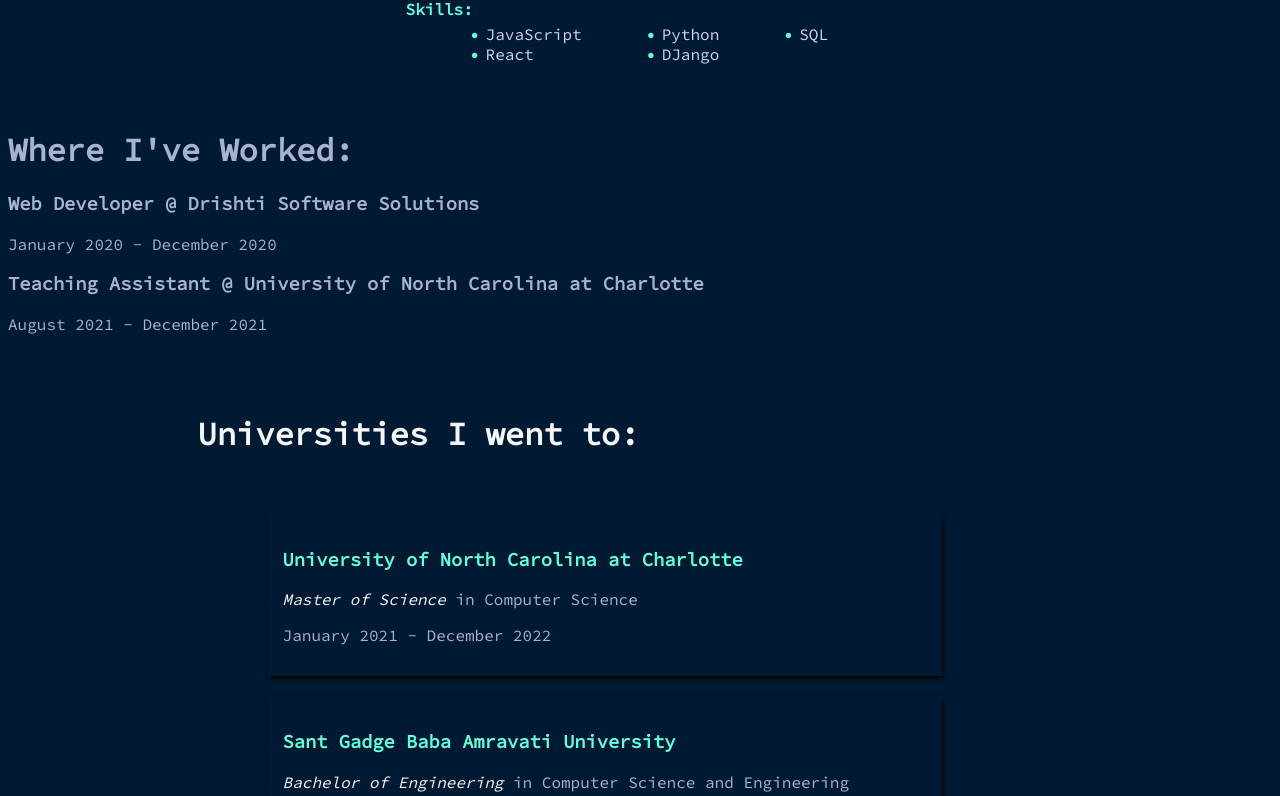
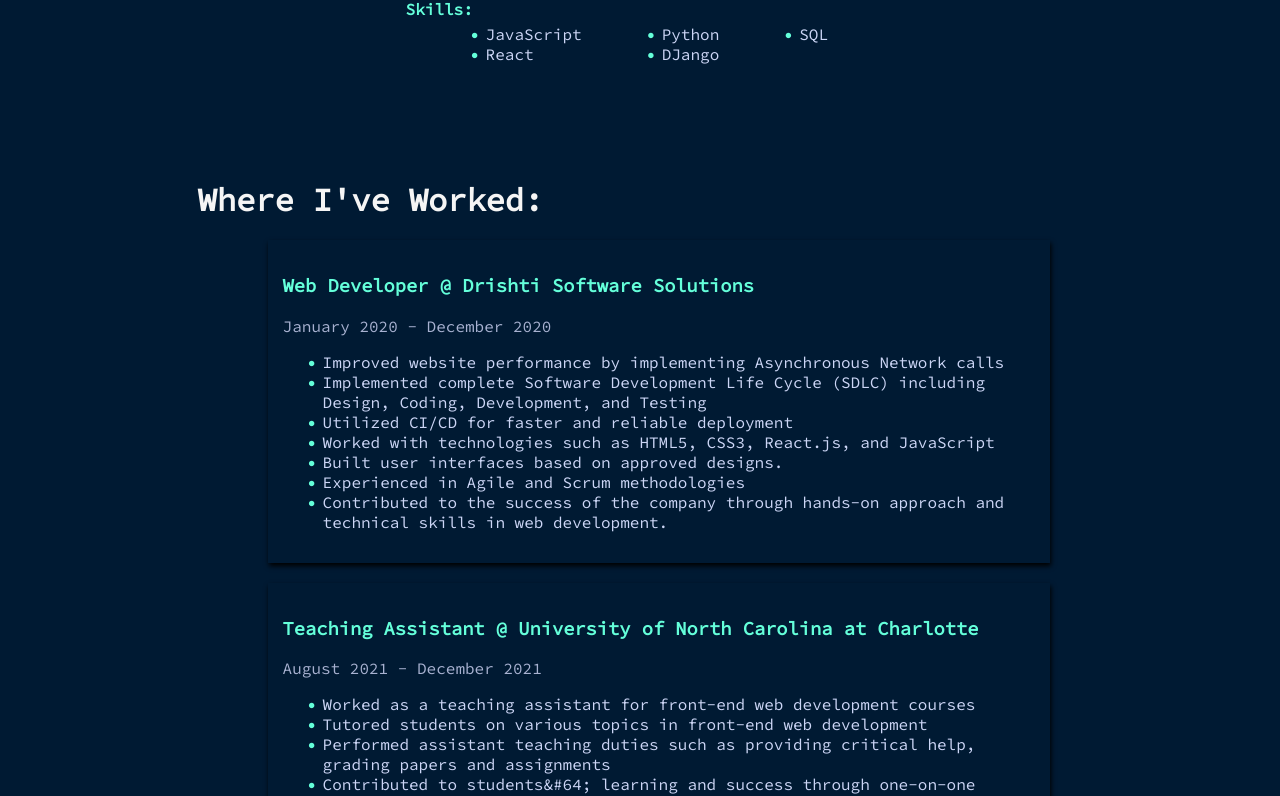
Before and after one commit to devyanibarde/devyanibarde.github.io, a React (Create React App) app in the folder portfolio/: page / in a window 1280 px wide. Shown: the part 556-1352 px from the top of the page. Built offline with nearby package versions, Linux system fonts and the light colour scheme.

Commit message:
experience section added

```diff
--- a/portfolio/src/Experience.js
+++ b/portfolio/src/Experience.js
@@ -1,8 +1,14 @@
 const Experience = () => {
     let exp = [
-        {company: 'Drishti Software Solutions', role: 'Web Developer', sd: 'January 2020', ed: 'December 2020', id: 1},
-        {company: 'University of North Carolina at Charlotte', role: 'Teaching Assistant', sd: 'August 2021', ed: 'December 2021', id: 2}
+        {company: 'Drishti Software Solutions', role: 'Web Developer', sd: 'January 2020', ed: 'December 2020', id: 0},
+        {company: 'University of North Carolina at Charlotte', role: 'Teaching Assistant', sd: 'August 2021', ed: 'December 2021', id: 1}
     ]
+    let desc = [
+        {data: ['Improved website performance by implementing Asynchronous Network calls', 'Implemented complete Software Development Life Cycle (SDLC) including Design, Coding, Development, and Testing', 'Utilized CI/CD for faster and reliable deployment', 'Worked with technologies such as HTML5, CSS3, React.js, and JavaScript', 'Built user interfaces based on approved designs.', 'Experienced in Agile and Scrum methodologies', 'Contributed to the success of the company through hands-on approach and technical skills in web development.'], e_id: 0},
+        {data: ['Worked as a teaching assistant for front-end web development courses', 'Tutored students on various topics in front-end web development', 'Performed assistant teaching duties such as providing critical help, grading papers and assignments', 'Contributed to students&#64; learning and success through one-on-one tutoring and support.'], e_id: 1}
+    ]
+
+
     return (
         <div className="experience" id="experience">
             <h1>Where I&apos;ve Worked:</h1>
@@ -10,6 +16,17 @@
                 <div className="expdiv" key={exp.id}>
                     <h3>{ exp.role } &#64; { exp.company }</h3>
                     <p>{ exp.sd } - { exp.ed }</p>
+                    {desc.map((desc) => (
+                        <div className="descdiv" key={desc.e_id}>
+                            { (desc.e_id === exp.id) &&
+                            <ul>
+                                {desc.data.map((item) => (
+                                    <li key={item}>{item}</li>
+                                ))}
+                            </ul>
+                            }
+                        </div>
+                    ))}
                 </div>
             ))}
         </div>
--- a/portfolio/src/index.css
+++ b/portfolio/src/index.css
@@ -166,3 +166,27 @@
   color: whitesmoke;
   font-style: italic;
 }
+
+.experience {
+  margin-top: 80px;
+  margin-left: 15%;
+  margin-bottom: 80px;
+}
+
+.experience h1 {
+  color: whitesmoke;
+  margin-bottom: 20px;
+}
+
+.expdiv {
+  padding: 15px;
+  margin-left: 70px;
+  margin-top: 20px;
+  margin-bottom: 20px;
+  max-width: 70%;
+  box-shadow: 1px 3px 5px black;
+}
+
+.expdiv h3 {
+  color: #64ffda;
+}
```
